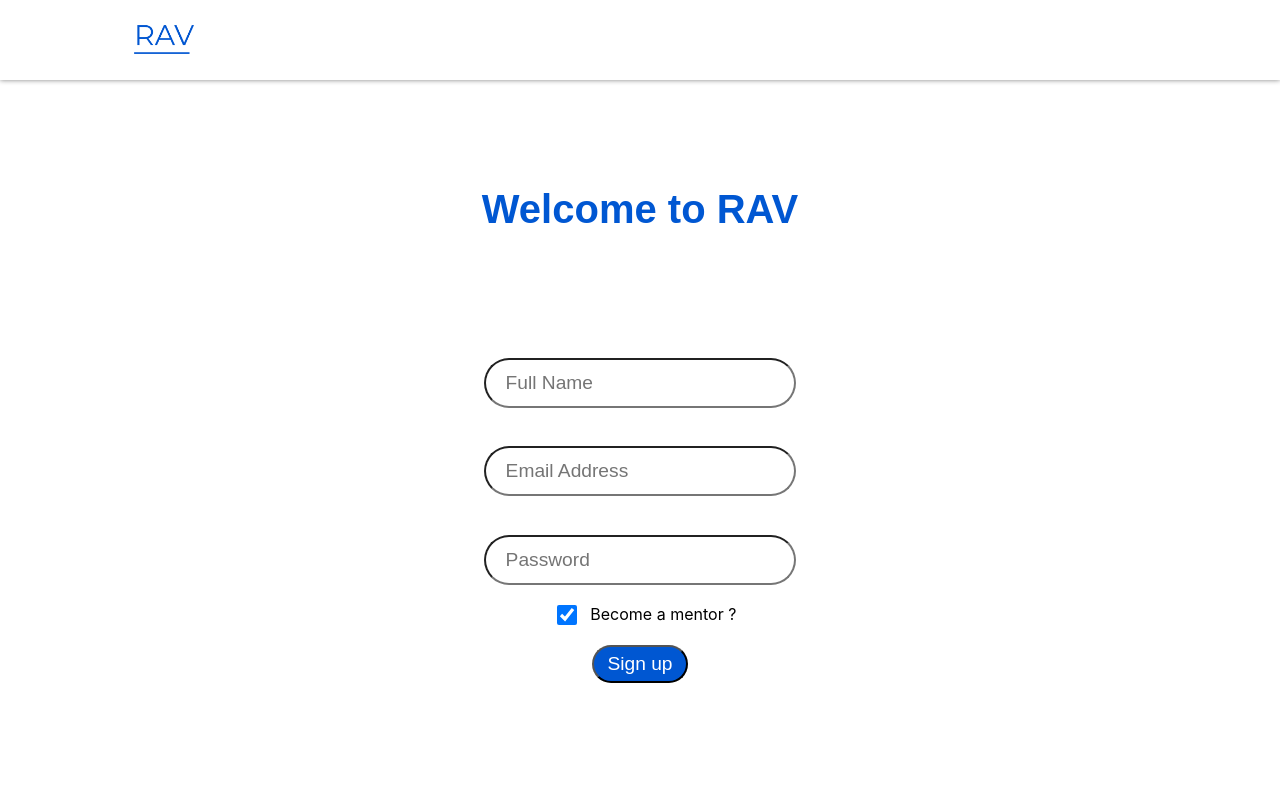
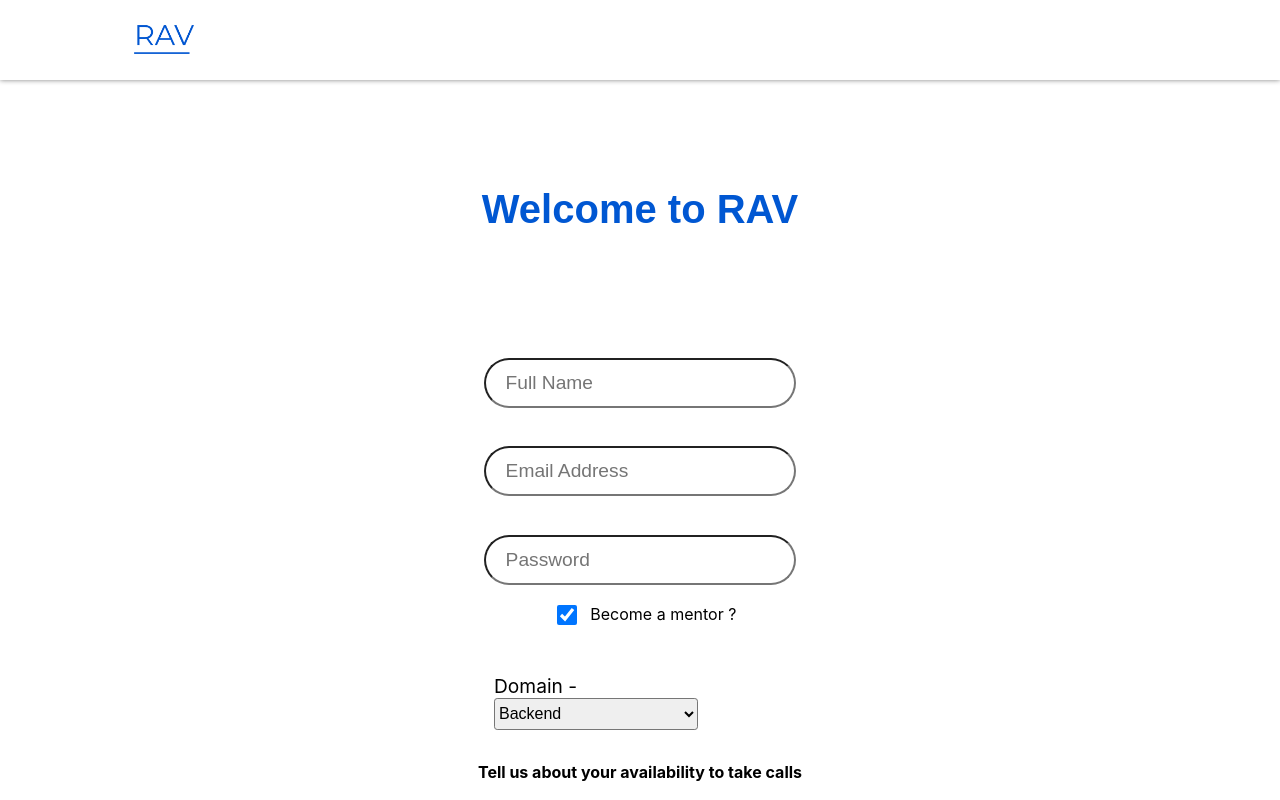
Before and after one commit to harshit-kakkar/RAV-Frontend, a React (Create React App) app: page / in a window 1280 px wide. Both pictures are taken after a click on the checkbox 566 px from the left and 614 px from the top of the page. Shown: the top 800 px of the page. Built offline with nearby package versions, Linux system fonts and the light colour scheme.

Commit message:
Created Mentor signup component

```diff
--- /dev/null
+++ b/src/actions/IsMentorSignupActions.ts
@@ -0,0 +1,5 @@
+export const isMentorSignup = () => {
+    return {
+        type: 'IS_MENTOR_SIGNUP'
+    }
+}
--- /dev/null
+++ b/src/components/availabilitySchedule/availabilitySchedule.tsx
@@ -0,0 +1,43 @@
+import React from 'react';
+import './availabilityScheduleStyles.css'
+
+function AvailabilitySchedule (){
+  let days: Array<String> = ["MON", "TUE", "WED", "THU", "FRI", "SAT", "SUN"];
+  let timeSelectOptions: Array<any> = [];
+  for(let i=0; i<=23; i++){
+    let formattedTime: string = "";
+    if(i<10){
+      formattedTime = "0"+i;
+    }
+    else{
+      formattedTime = i.toString();
+    }
+    formattedTime += ":00";
+    timeSelectOptions.push(<option>{formattedTime}</option>)
+  }
+  return (
+<>
+    {days.map((day: String, index: number) =>
+
+
+
+    <div className="availability-schedule-container">
+        <label className="availability-schedule-day-label">{day}</label>
+        <input type="checkbox" className="availability-schedule-checkbox"></input>
+        <div className="time-select-container">
+          <select className="time-select">
+            {timeSelectOptions}
+          </select>
+          <span> to </span>
+          <select className="time-select">
+            {timeSelectOptions}
+          </select>
+        </div>
+    </div>
+
+    )}
+</>
+  );
+}
+
+export default AvailabilitySchedule;
--- /dev/null
+++ b/src/components/availabilitySchedule/availabilityScheduleStyles.css
@@ -0,0 +1,24 @@
+.availability-schedule-container{
+    display: flex;
+    flex-direction: row;
+    margin-top: 1.5em;
+    margin-bottom: 1.5em;
+    margin-left: 0.2em;
+    margin-right: 0.2em;
+}
+
+.availability-schedule-day-label{
+    width: 3em;
+}
+
+.time-select{
+    padding: 0.2em;
+    width: 40%;
+    margin-left: 0.1em;
+    margin-right: 0.1em;
+}
+
+.time-select-container{
+    margin-left: 1em;
+    width: 100%;
+}
--- /dev/null
+++ b/src/components/mentorSignup/mentorSignup.tsx
@@ -0,0 +1,25 @@
+import React from 'react';
+import './mentorSignupStyles.css'
+import AvailabilitySchedule from '../availabilitySchedule/availabilitySchedule';
+
+function MentorSignup() {
+  return (
+    <div className="mentor-signup-container">
+        <div className="domain-select-container">
+            <label className="domain-label">Domain - </label>
+            <select className="domain-select">
+                <option value="Backend">Backend</option>
+                <option value="Backend">Backend</option>
+                <option value="Full Stack">Full Stack</option>
+                <option value="Mobile App Development">Mobile App Development</option>
+            </select>
+        </div>
+        <div>
+            <h4 className="availability-schedule-signup-header">Tell us about your availability to take calls</h4>
+            <AvailabilitySchedule />
+        </div>
+    </div>
+  );
+}
+
+export default MentorSignup;
--- /dev/null
+++ b/src/components/mentorSignup/mentorSignupStyles.css
@@ -0,0 +1,21 @@
+.mentor-signup-container{
+    margin-top: 2em;
+}
+.domain-select-container{
+    margin: 1em;
+}
+
+.domain-label{
+    font-size: 1.2em;
+}
+
+.domain-select{
+    height: 2em;
+    width: 70%;
+    font-size: 1em;
+    border-radius: 0.2em;
+}
+
+.availability-schedule-signup-header{
+    margin-top: 2em;
+}
--- a/src/components/signup/signup.tsx
+++ b/src/components/signup/signup.tsx
@@ -1,7 +1,13 @@
 import React from 'react';
 import "./signupStyles.css"
+import {RootState} from '../../reducers'
+import {useDispatch, useSelector} from 'react-redux'
+import {isMentorSignup} from '../../actions/IsMentorSignupActions'
+import MentorSignup from '../mentorSignup/mentorSignup';
 
 function Signup() {
+  const isMentorSignupState = useSelector((state: RootState) => state.isMentorSignup)
+  const dispatch = useDispatch()
   return (
     <div className="signup-container">
       <h1 className="signup-header">Welcome to RAV</h1>
@@ -11,9 +17,10 @@ function Signup() {
           <input type="password" className="signup-input" placeholder="Password"></input>
 
           <div className="is-mentor-container">
-            <input type="checkbox" className="is-mentor-checkbox"></input>
+            <input type="checkbox" className="is-mentor-checkbox" onChange={() => dispatch(isMentorSignup())}></input>
             <label>Become a mentor ?</label>
           </div>
+          {isMentorSignupState?<MentorSignup />: <div></div>}
 
           <button type="button" className="signup-button">Sign up</button>
       </form>
--- a/src/reducers/index.ts
+++ b/src/reducers/index.ts
@@ -1,9 +1,11 @@
 import isLoggedInReducer from "./isLoggedIn";
+import isMentorSignupReducer from "./isMentorSignup";
 import { combineReducers } from "redux";
 
 
 export const rootReducer = combineReducers({
     isLoggedIn: isLoggedInReducer,
+    isMentorSignup: isMentorSignupReducer,
 })
 
 export type RootState = ReturnType<typeof rootReducer>
--- /dev/null
+++ b/src/reducers/isMentorSignup.ts
@@ -0,0 +1,12 @@
+interface isMentorSignupModel{
+    type: string
+}
+const isMentorSignupReducer = (state = false, action: isMentorSignupModel) => {
+    switch(action.type){
+        case 'IS_MENTOR_SIGNUP':
+            return !state
+        default:
+            return state
+    }
+}
+export default isMentorSignupReducer
```
